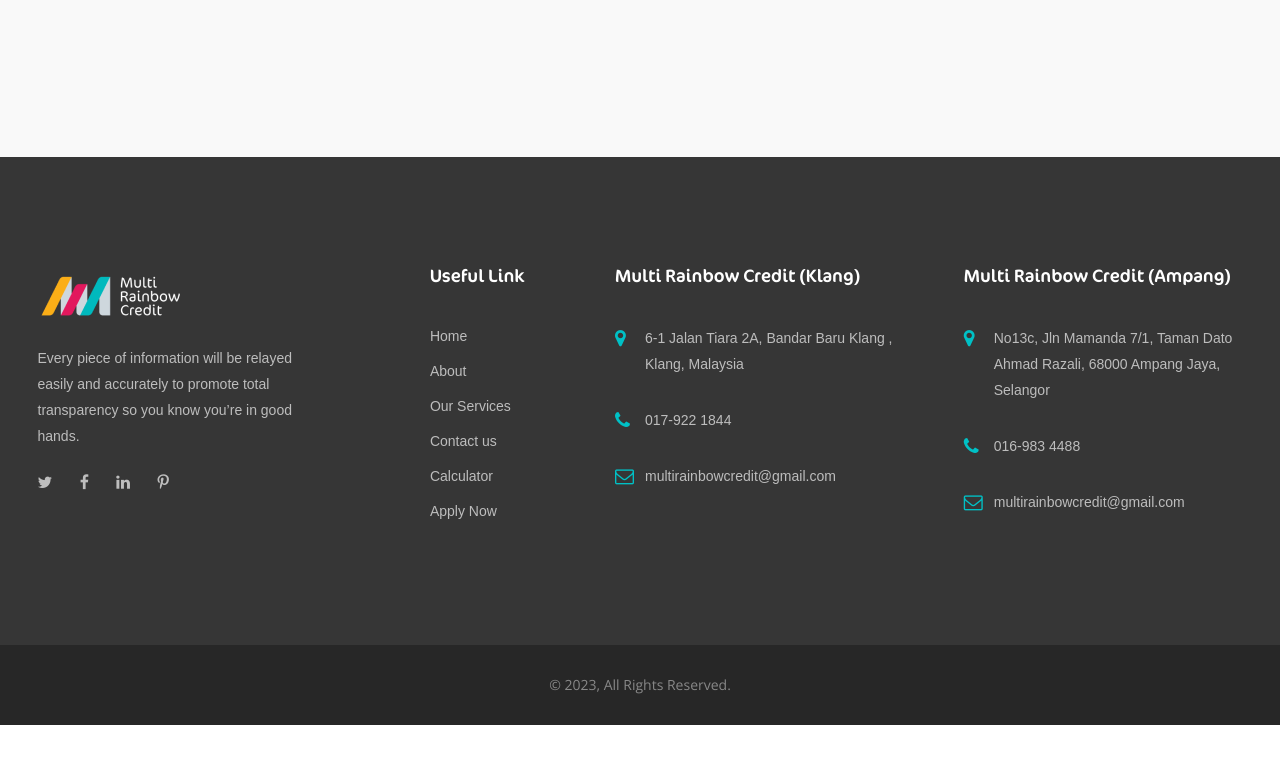
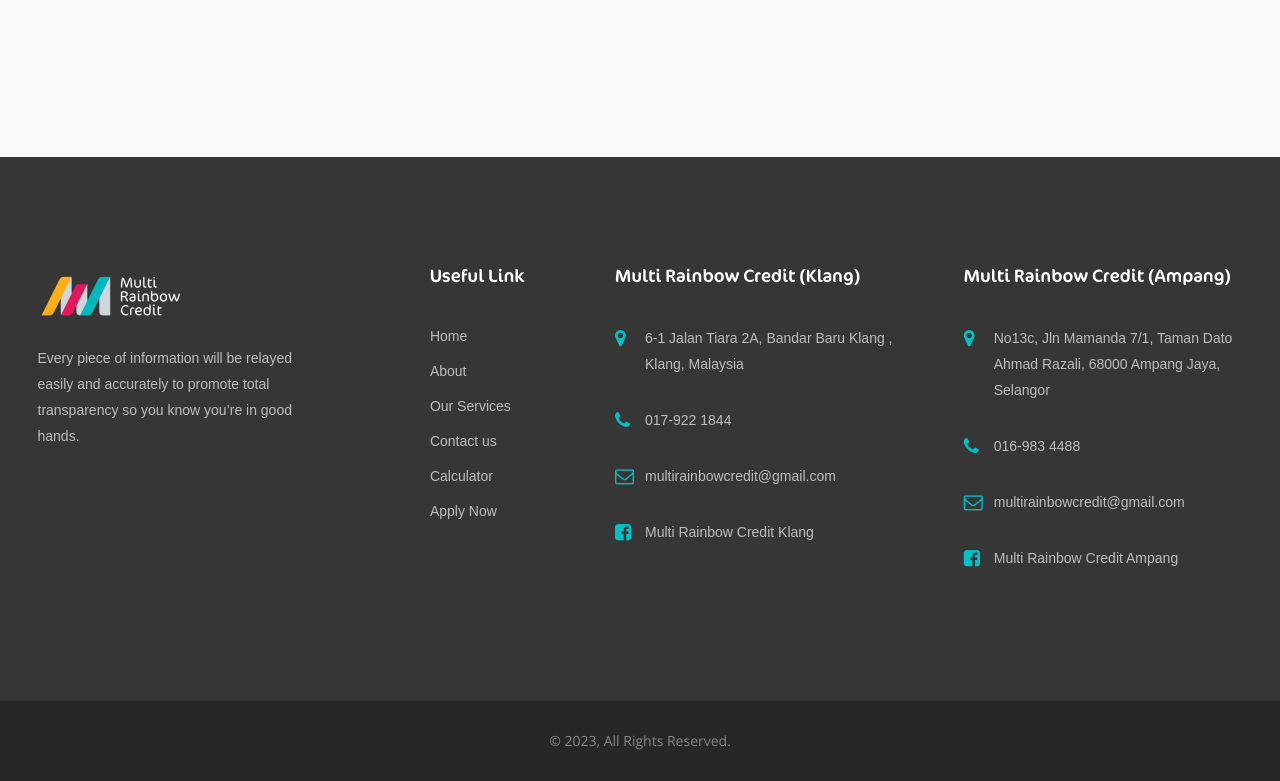
Before and after one commit to marketingKatimas/multi-rainbow-credit, a plain HTML site: page index.html in a window 1280 px wide. Shown: the part 1537-2318 px from the top of the page. Before the commit the page ends 2262 px from the top, so only its background shows below. Drawn offline with nearby package versions, Linux system fonts and the light colour scheme; files whose address does not match are found by name.

Commit message:
update the footer fb

```diff
--- a/index.html
+++ b/index.html
@@ -387,12 +387,12 @@
 								<p id="FooterDes">Every piece of information will be relayed easily and accurately to promote total
 									transparency so you know you’re in good hands.</p>
 								<div class="clearfix"></div>
-								<div class="social">
+								<!-- <div class="social">
 									<a class="share-twitter" href="#"><i class="fa fa-twitter"></i></a>
 									<a class="share-facebook" href="#"><i class="fa fa-facebook"></i></a>
 									<a class="share-linkedin" href="#"><i class="fa fa-linkedin"></i></a>
 									<a class="share-pinterest" href="#"><i class="fa fa-pinterest-p"></i></a>
-								</div>
+								</div> -->
 							</div>
 						</div><!-- .col-md-4 end -->
 						<div class="col-xs-12 col-sm-6 col-md-3 footer--widget-recent">
@@ -439,6 +439,9 @@
 									<li><i class="fa fa-envelope-o"></i> <a
 											href="mailto:multirainbowcredit@gmail.com">multirainbowcredit@gmail.com</a>
 									</li>
+									<li><i class="fa fa-facebook-square" aria-hidden="true"></i> <a
+										href="https://www.facebook.com/mrecreditconsultancy/?locale=ms_MY">Multi Rainbow Credit Klang</a>
+									</li>
 								</ul>
 							</div>
 						</div><!-- .col-md-4 end -->
@@ -454,6 +457,9 @@
 											href="https://api.whatsapp.com/send?phone=60169834488">016-983 4488</a></li>
 									<li><i class="fa fa-envelope-o"></i> <a
 											href="mailto:multirainbowcredit@gmail.com">multirainbowcredit@gmail.com</a>
+									</li>
+									<li><i class="fa fa-facebook-square" aria-hidden="true"></i> <a
+										href="#">Multi Rainbow Credit Ampang</a>
 									</li>
 								</ul>
 							</div>
```
Also changed, not shown: about.html (+8 -2 lines), apply-now.html (+8 -2 lines), calculator.html (+8 -2 lines), contact-us.html (+8 -2 lines), debt-consolidation.html (+8 -2 lines), education-loan.html (+8 -2 lines), islamic-loan.html (+8 -2 lines), medical-loan.html (+8 -2 lines), our-services.html (+8 -2 lines), payday-loan.html (+8 -2 lines), personal-loan.html (+8 -2 lines), renovation-loan.html (+8 -2 lines), wedding-loan.html (+8 -2 lines).
